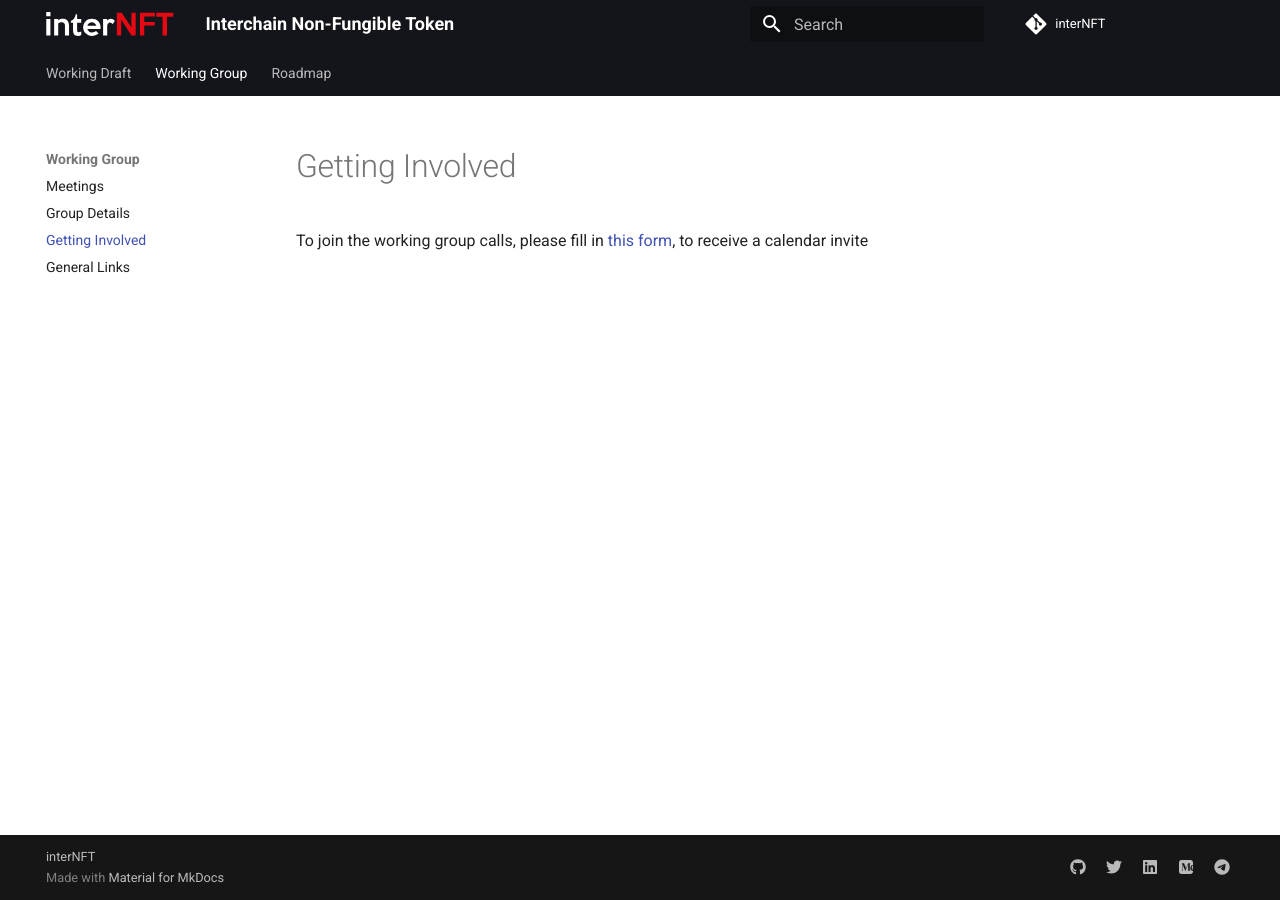
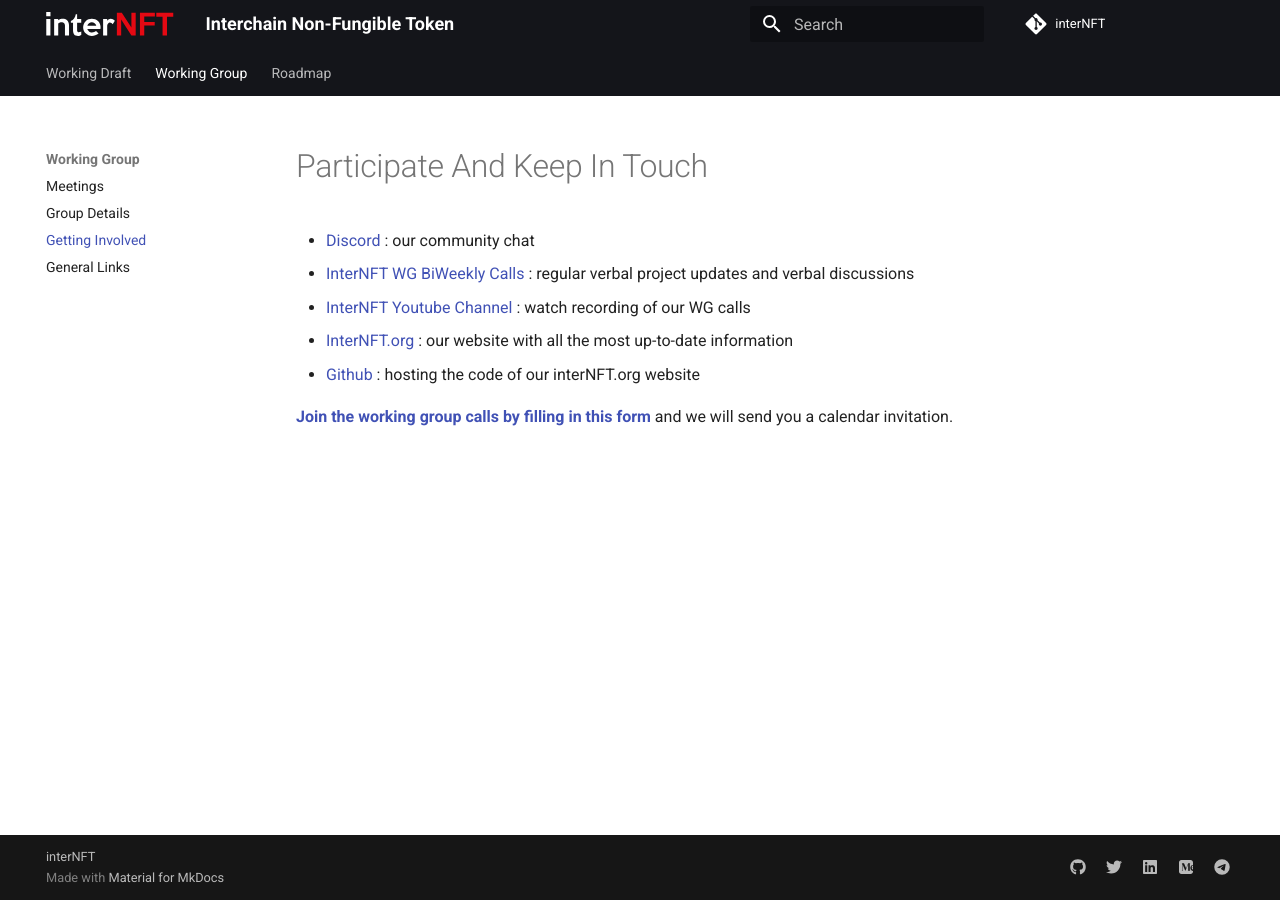
Before and after one commit to interNFT/documentation, an MkDocs documentation site: the page built from markdowns/workingGroup/gettingInvolved.md, in a window 1280 px wide. Built offline with MkDocs 1.6.1 and Material for MkDocs 9.7.7, drawn with Linux system fonts in a browser that asks for light colours.

Commit message:
Add all the public facing channels

```diff
--- a/markdowns/workingGroup/gettingInvolved.md
+++ b/markdowns/workingGroup/gettingInvolved.md
@@ -1,3 +1,10 @@
-# Getting Involved
+# Participate And Keep In Touch
 
-To join the working group calls, please fill in [this form](https://forms.gle/c3zS3EST17qL41Zy7), to receive a calendar invite
+
+* [Discord](https://discord.com/channels/669268347736686612/744845986743975976){:target="_blank"} : our community chat
+* [InterNFT WG BiWeekly Calls](./workingGroup/meetings/){:target="_blank"} : regular verbal project updates and verbal discussions
+* [InterNFT Youtube Channel](https://www.youtube.com/channel/UCEmFhwNH8AiHR8dNSZ9fB0w){:target="_blank"} : watch recording of our WG calls
+* [InterNFT.org](https://interNFT.org){:target="_blank"} : our website with all the most up-to-date information
+* [Github](https://github.com/interNFT){:target="_blank"} : hosting the code of our interNFT.org website
+
+**[Join the working group calls by filling in this form](https://forms.gle/c3zS3EST17qL41Zy7)** and we will send you a calendar invitation.
```
